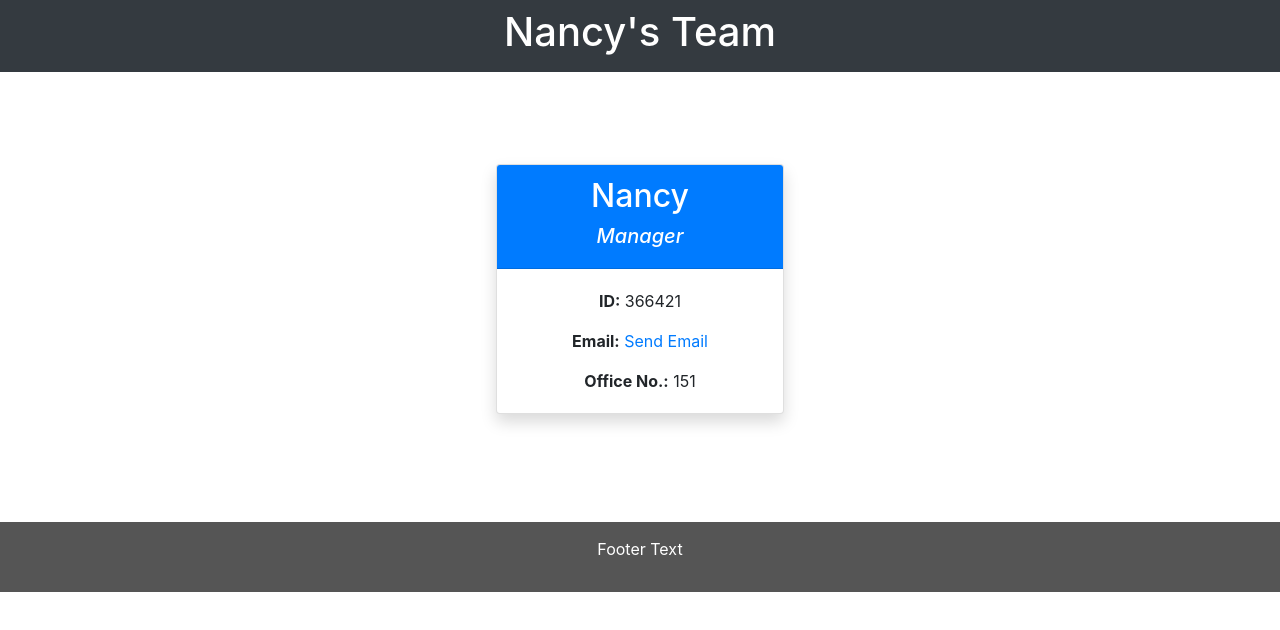
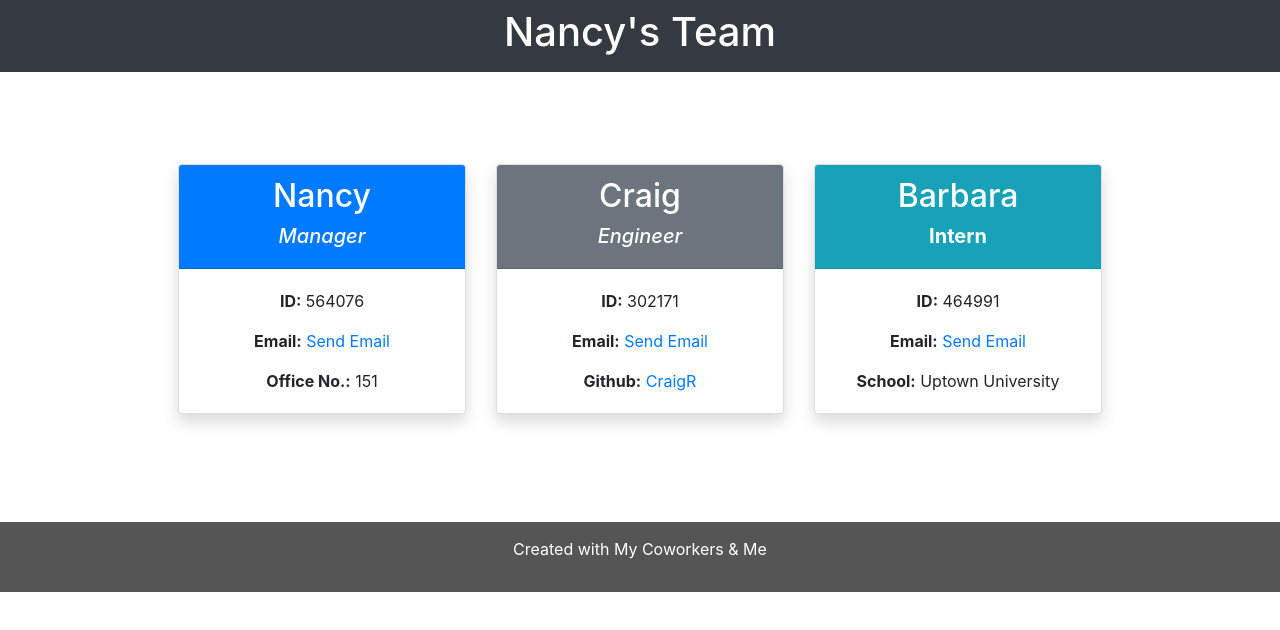
Before and after one commit to JPauldo/my-coworkers-and-me, a website: page employee_pages/nancys-roster.html in a window 1280 px wide. Drawn offline with nearby package versions, Linux system fonts and the light colour scheme.

Commit message:
Adding sample roster to repo for review

```diff
--- a/employee_pages/nancys-roster.html
+++ b/employee_pages/nancys-roster.html
@@ -47,16 +47,38 @@
             <h5><em>Manager</em></h5>
           </header>
           <article class="card-body text-black">
-            <p class="card-text"><b>ID:</b> 366421</p>
-            <p class="card-text"><b>Email:</b> <a href="mailto:nwheeler@gmail.com" target="_blank">Send Email</a></p>
+            <p class="card-text"><b>ID:</b> 564076</p>
+            <p class="card-text"><b>Email:</b> <a href="mailto:nwheeler87@gmail.com" target="_blank">Send Email</a></p>
             <p class="card-text"><b>Office No.:</b> 151</p>
+          </article>
+        </section>
+        <section class="card mb-3 shadow" style="max-width: 18rem;">
+          <header class="card-header text-white bg-secondary">
+            <h2>Craig<h3>
+            <h5><em>Engineer</em></h5>
+          </header>
+          <article class="card-body text-black">
+            <p class="card-text"><b>ID:</b> 302171</p>
+            <p class="card-text"><b>Email:</b> <a href="mailto:crodgers82@gmail.com" target="_blank">Send Email</a></p>
+            <p class="card-text"><b>Github:</b> <a href="https://github.com/CraigR" target="_blank">CraigR</a></p>
+          </article>
+        </section>
+        <section class="card mb-3 shadow" style="max-width: 18rem;">
+          <header class="card-header text-white bg-info">
+            <h2>Barbara</h2>
+            <h5><b>Intern</b></h5>
+          </header>
+          <article class="card-body text-black">
+            <p class="card-text"><b>ID:</b> 464991</p>
+            <p class="card-text"><b>Email:</b> <a href="mailto:bholland87@gmail.com" target="_blank">Send Email</a></p>
+            <p class="card-text"><b>School:</b> Uptown University</p>
           </article>
         </section>
       </section>
     </main>
 
     <footer class="container-fluid text-center">
-      <p>Footer Text</p>
+      <p>Created with My Coworkers & Me</p>
     </footer>
 
     <!-- JavaScript Section -->
```
